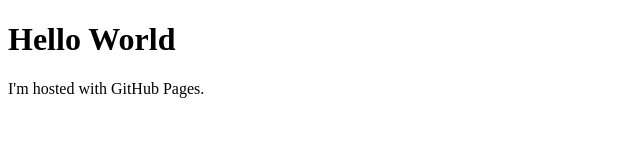
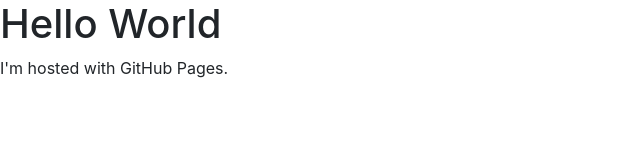
Before and after one commit to AlexandreDeBarros/AlexandreDeBarros.github.io, a plain HTML site: page index.html in a window 1280 px wide. Shown: the whole page, without its empty margins (0-640 px from the left). Drawn offline with nearby package versions, Linux system fonts and the light colour scheme.

Commit message:
Update index.html

```diff
--- a/index.html
+++ b/index.html
@@ -1,7 +1,12 @@
 <!DOCTYPE html>
 <html>
-<body>
-<h1>Hello World</h1>
-<p>I'm hosted with GitHub Pages.</p>
-</body>
+    <head>
+        <link rel="stylesheet" href="https://stackpath.bootstrapcdn.com/bootstrap/4.4.1/css/bootstrap.min.css" integrity="sha384-Vkoo8x4CGsO3+Hhxv8T/Q5PaXtkKtu6ug5TOeNV6gBiFeWPGFN9MuhOf23Q9Ifjh" crossorigin="anonymous">
+        <meta charset="utf-8">
+        <title>Ma page test</title>
+    </head>
+    <body>
+        <h1>Hello World</h1>
+        <p>I'm hosted with GitHub Pages.</p>
+    </body>
 </html>
```
